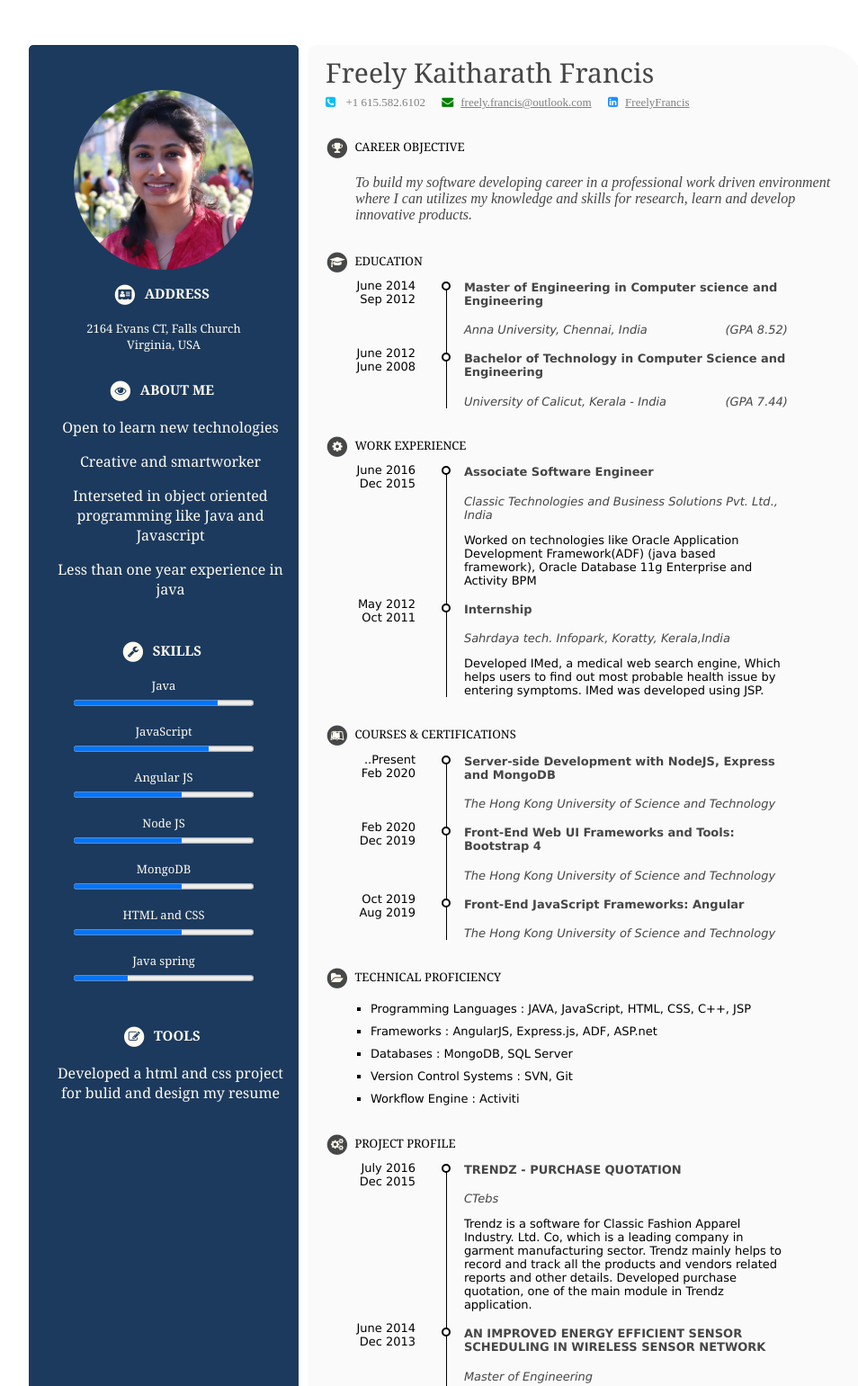
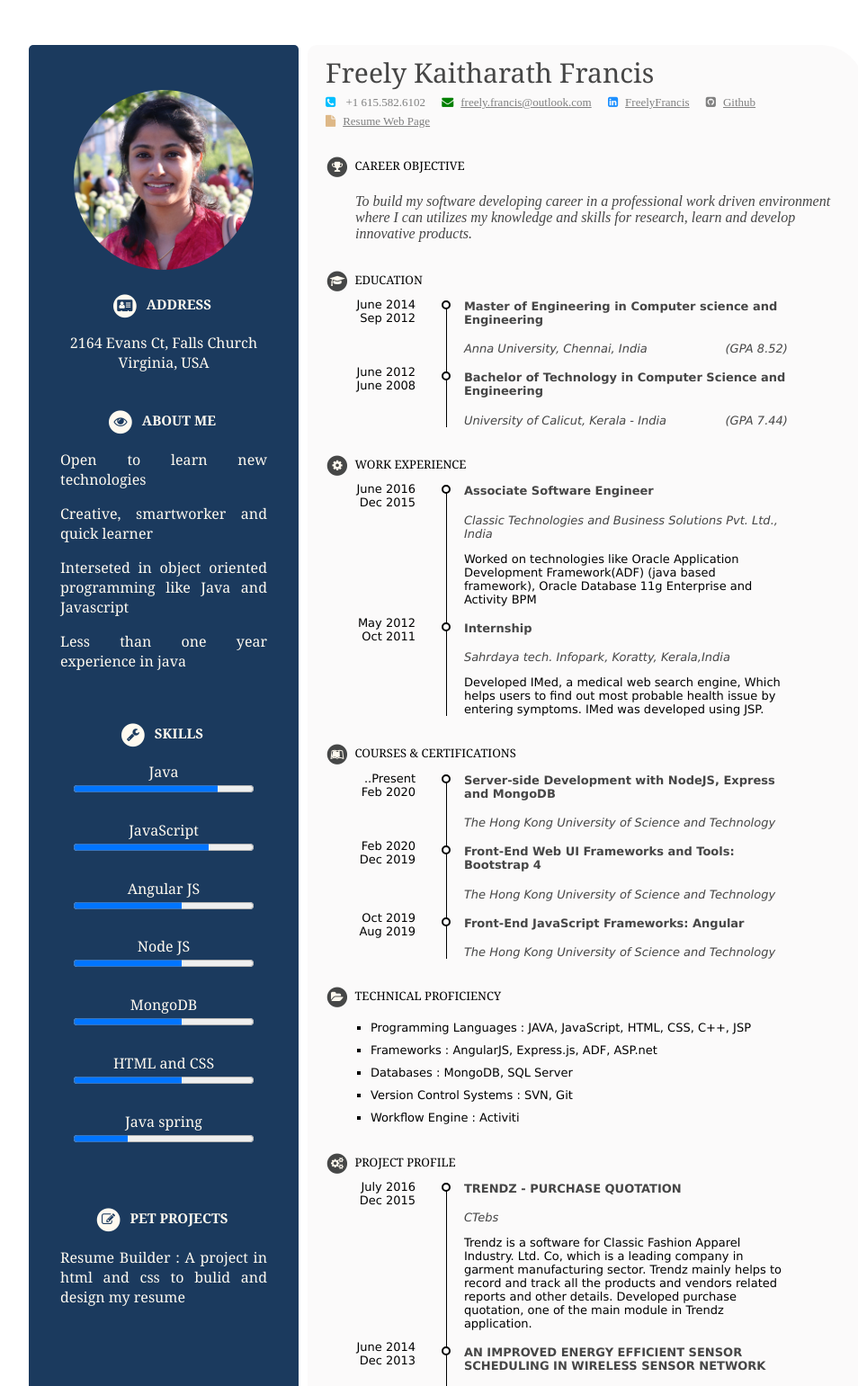
Before and after one commit to freelyfranciz/MyResume, a plain HTML site: page index.html in a window 1280 px wide. Shown: the top 1541 px of the page at 90% size, without its empty margins (143-1097 px from the left). Drawn offline with Linux system fonts and the light colour scheme.

Commit message:
Added links to resume and git

```diff
--- a/css/styles.css
+++ b/css/styles.css
@@ -35,14 +35,16 @@ body {
 }
 
 #sideblock-content {
-  margin-left: 15px;
-  text-align: center;
+  margin-left: 20px;
+  margin-right: 20px;
+  text-align: justify;
 }
 
 #side-block{
   padding-bottom: 15px;
   align-items: center;
   margin:15px;
+  margin-top:25px;
 }
 #progressbar{
     margin: 10px;
@@ -65,7 +67,6 @@ img{
 span {
     display: block;
     text-align: center;
-    font-size: small;
 }
 
 .display{
--- a/index.html
+++ b/index.html
@@ -19,7 +19,7 @@
                     ADDRESS
                 </h6>
                 <div class="address">
-                <span>2164 Evans CT, Falls Church</span>
+                <span>2164 Evans Ct, Falls Church</span>
                 <span>  Virginia, USA</span>
                 </div>
             </div>
@@ -32,7 +32,7 @@
                     ABOUT ME</h6>
                 <div id="sideblock-content">
                     <p>Open to learn new technologies</p>
-                    <p>Creative and smartworker </p>
+                    <p>Creative, smartworker and quick learner</p>
                     <p>Interseted in object oriented programming like Java and Javascript</p>
                     <p>Less than one year experience in java</p>
                 </div>
@@ -46,31 +46,31 @@
                     SKILLS</h6>
                 <div id="progressbar">
                     <span><label>Java</label></span>
-                    <span><progress value="80" max="100" style="width: 80%;"></progress></span>
+                    <span><progress value="80" max="100" style="width: 80%;margin-bottom: 10px;"></progress></span>
                 </div>
                 <div id="progressbar">
                     <span><label>JavaScript</label></span>
-                    <span><progress value="75" max="100" style="width: 80%;"></progress></span>
+                    <span><progress value="75" max="100" style="width: 80%;margin-bottom: 10px;"></progress></span>
                 </div>
                 <div id="progressbar">
                     <span><label>Angular JS</label></span>
-                    <span><progress value="60" max="100" style="width: 80%;"></progress></span>
+                    <span><progress value="60" max="100" style="width: 80%;margin-bottom: 10px;"></progress></span>
                 </div>
                 <div id="progressbar">
                     <span><label>Node JS</label></span>
-                    <span><progress value="60" max="100" style="width: 80%;"></progress></span>
+                    <span><progress value="60" max="100" style="width: 80%;margin-bottom: 10px;"></progress></span>
                 </div>
                 <div id="progressbar">
                     <span><label>MongoDB</label></span>
-                    <span><progress value="60" max="100" style="width: 80%;"></progress></span>
+                    <span><progress value="60" max="100" style="width: 80%;margin-bottom: 10px;"></progress></span>
                 </div>
                 <div id="progressbar">
                     <span><label>HTML and CSS</label></span>
-                    <span><progress value="60" max="100" style="width: 80%;"></progress></span>
+                    <span><progress value="60" max="100" style="width: 80%;margin-bottom: 10px;"></progress></span>
                 </div>
                 <div id="progressbar">
                     <span><label>Java spring</label></span>
-                    <span><progress value="30" max="100" style="width: 80%;"></progress></span>
+                    <span><progress value="30" max="100" style="width: 80%;margin-bottom: 10px;"></progress></span>
                 </div>
             </div>
 
@@ -81,10 +81,10 @@
                         <i class="fa fa-circle fa-stack-2x icon-background"></i>
                         <i class="fa fa-edit fa-stack-1x" style="color: #1b3a5e"></i>
                     </span>
-                    TOOLS
+                    PET PROJECTS
                 </h6>
                 <div id="sideblock-content">
-                    <p>Developed a html and css project for bulid and design my resume</p>
+                    <p>Resume Builder : A project in html and css to bulid and design my resume</p>
                     <p></p>
                 </div>
 
@@ -104,7 +104,15 @@
                     <a href="https://www.linkedin.com/in/freely-francis-2b223975"
                         style="margin-right: 15px;color: gray;">
                         <i class="fa fa-linkedin-square" style="color: dodgerblue; margin-right: 8px;"></i>FreelyFrancis</a>
-                </div>
+                        <a href="https://github.com/freelyfranciz" style="margin-right: 15px; color: gray;">
+                            <i class="fa fa-github-square fa-1x" style="margin-right: 8px;">
+                            </i>Github</a>
+                    </div>
+                    <div class="contact">
+                        <a href="https://freelyfranciz.github.io/MyResume/" style="margin-right: 15px; color: gray;">
+                            <i class="fa fa-file" style="color: burlywood; margin-right: 8px;">
+                            </i>Resume Web Page</a>
+                    </div>
             </div>
             <div>
                 <h6 class="mainheadings">
```
